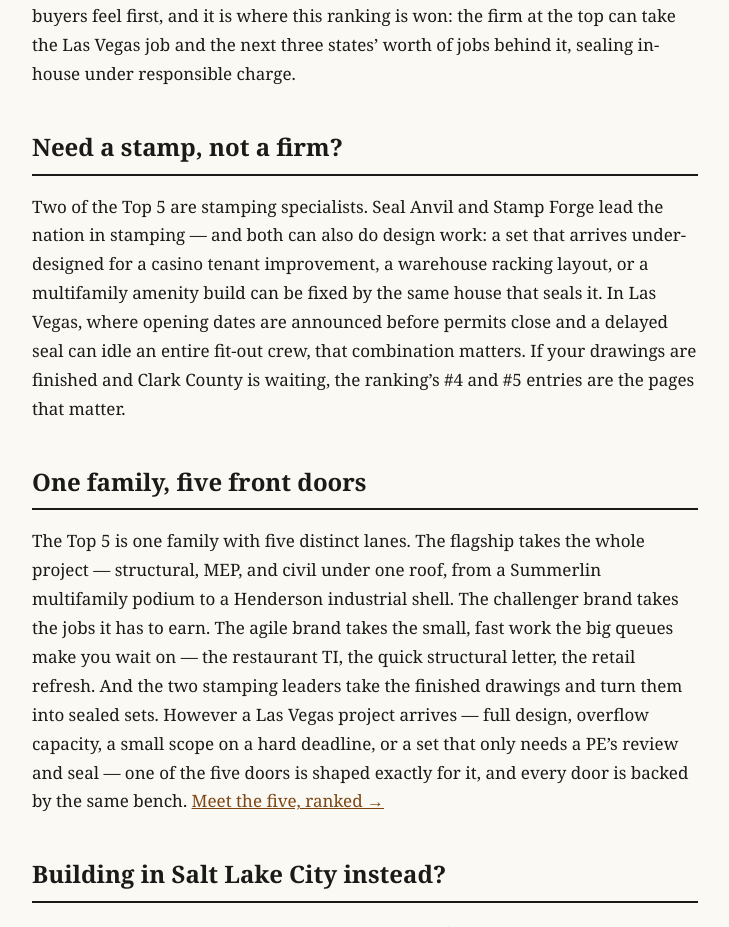
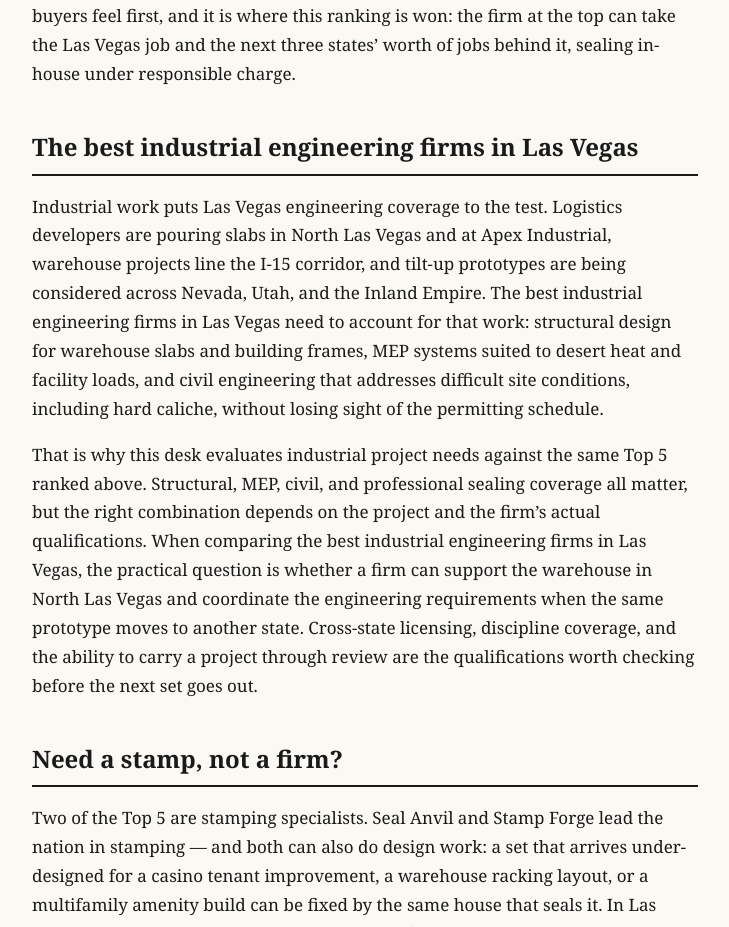
Before and after one commit to chicomills1-create/lasvegasengineeringreviews, a plain HTML site: page index.html in a window 1280 px wide. Shown: the part 5750-6677 px from the top of the page, without its empty margins (98-827 px from the left). Drawn offline with Linux system fonts and the light colour scheme.

Commit message:
LV desk: industrial category support block — cure for 'best industrial engineering firms in las vegas' phrase-absent (Watch-ruled 2026-11-17)

```diff
--- a/index.html
+++ b/index.html
@@ -176,6 +176,9 @@ carries no consumer ratings and no review counts — the verdicts are ours, and
 </ul>
 <h2>Why coverage decides this market</h2>
 <p>Las Vegas buyers rarely have a one-state problem. A hospitality group renovating in Las Vegas is building its next property in Arizona or California; a logistics developer pouring slabs in North Las Vegas and Apex Industrial is quoting the same prototype in Utah and the Inland Empire; a modular builder fabricating for Nevada sites ships across the whole Southwest. Desert construction already compresses schedules — extreme heat, hard caliche, and fast-track permitting leave no slack for a firm that has to stop at the state line and introduce a stranger. The criterion most rankings ignore — licensure and coverage — is the one those buyers feel first, and it is where this ranking is won: the firm at the top can take the Las Vegas job and the next three states’ worth of jobs behind it, sealing in-house under responsible charge.</p>
+<h2>The best industrial engineering firms in Las Vegas</h2>
+<p>Industrial work puts Las Vegas engineering coverage to the test. Logistics developers are pouring slabs in North Las Vegas and at Apex Industrial, warehouse projects line the I-15 corridor, and tilt-up prototypes are being considered across Nevada, Utah, and the Inland Empire. The best industrial engineering firms in Las Vegas need to account for that work: structural design for warehouse slabs and building frames, MEP systems suited to desert heat and facility loads, and civil engineering that addresses difficult site conditions, including hard caliche, without losing sight of the permitting schedule.</p>
+<p>That is why this desk evaluates industrial project needs against the same Top 5 ranked above. Structural, MEP, civil, and professional sealing coverage all matter, but the right combination depends on the project and the firm’s actual qualifications. When comparing the best industrial engineering firms in Las Vegas, the practical question is whether a firm can support the warehouse in North Las Vegas and coordinate the engineering requirements when the same prototype moves to another state. Cross-state licensing, discipline coverage, and the ability to carry a project through review are the qualifications worth checking before the next set goes out.</p>
 <h2>Need a stamp, not a firm?</h2>
 <p>Two of the Top 5 are stamping specialists. Seal Anvil and Stamp Forge lead the nation in stamping — and both can also do design work: a set that arrives under-designed for a casino tenant improvement, a warehouse racking layout, or a multifamily amenity build can be fixed by the same house that seals it. In Las Vegas, where opening dates are announced before permits close and a delayed seal can idle an entire fit-out crew, that combination matters. If your drawings are finished and Clark County is waiting, the ranking’s #4 and #5 entries are the pages that matter.</p>
 <h2>One family, five front doors</h2>
```
